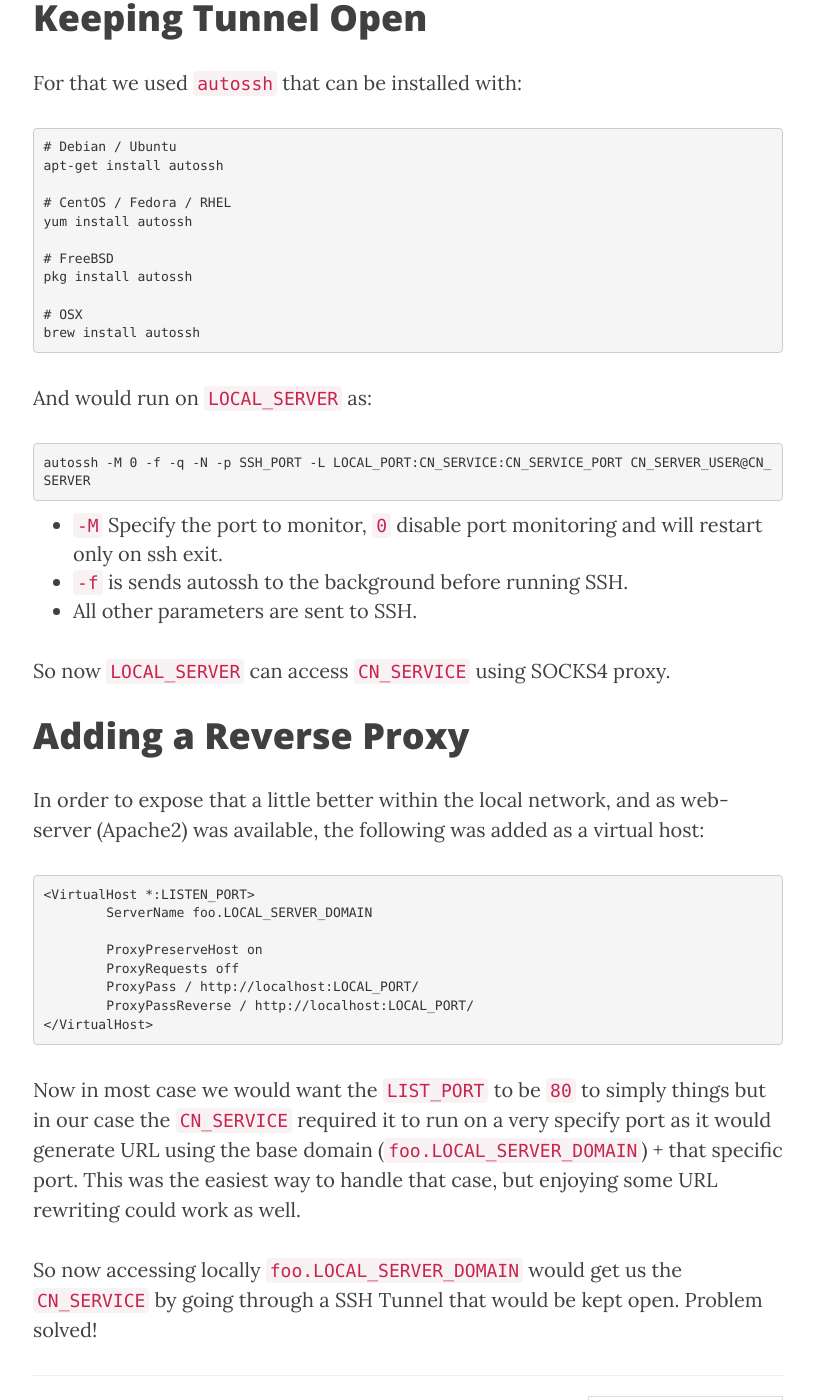
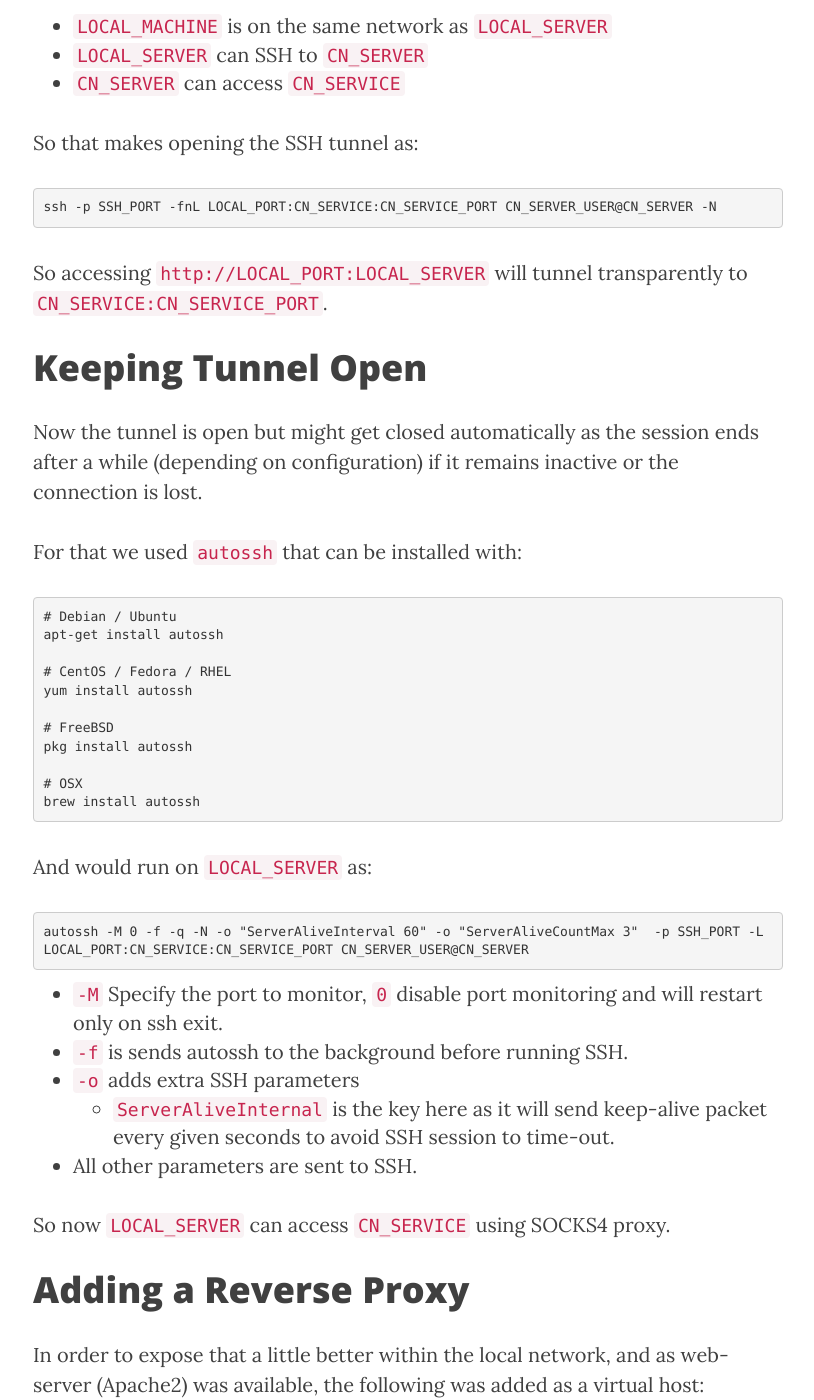
Before and after one commit to thomas-barthelemy/thomas-barthelemy.github.io, a Jekyll site: the page built from _posts/2016-05-25-permanent-ssh-tunnel.markdown, in a window 1280 px wide and 1400 px high, scrolled down 2439 px. Shown: the whole window, without its empty margins (232-1046 px from the left). Built offline with Jekyll 4.4.1, drawn with Linux system fonts in a browser that asks for light colours; nearby versions of some CDN libraries; comment, search, counter and statistics services are not loaded; some of the changed text lies outside the part shown.

Commit message:
Updated ssh tunnel post with ssh keep alive options

```diff
--- a/_posts/2016-05-25-permanent-ssh-tunnel.markdown
+++ b/_posts/2016-05-25-permanent-ssh-tunnel.markdown
@@ -26,7 +26,6 @@ Adding a Reverse Proxy Into it (Apache2):
 
 Background
 ==========
-
 Having to work heavily with resources in China we often have to bang our heads on the
 randomness of the Great Firewall of China and its other more unknown side:
 
@@ -41,9 +40,18 @@ On a long run, having a business VPN is definitely a fair solution but here the
 the issue was so limited that we decided to just hack a little solution by using a
 SSH tunnel, SOCKS4 proxy and an Apache reverse proxy.
 
-Creating an SSH Tunnel
-======================
+Basic SSH Socks Proxy
+=====================
+Creating a basic SSH tunnel to use as a Socks4 proxy is quite easy:
 
+    ssh -p SSH_PORT -D PROXY_PORT -g SSH_USER@SSH_HOST
+
+This is great to use it as an all-purpose proxy in your browser,
+but if we want to map one vhost to a remote one through a SSH tunnel it won't be enough.
+For that we need that tunnel to go to a specific HOST:PORT
+
+Creating host to host SSH Tunnel
+================================
 We have 2 Servers involved (I'll use names instead of actual IP):
  - `LOCAL_SERVER`: Our local server (outside of China)
  - `CN_SERVER`: Our server in China
@@ -64,10 +72,12 @@ So that makes opening the SSH tunnel as:
 
     ssh -p SSH_PORT -fnL LOCAL_PORT:CN_SERVICE:CN_SERVICE_PORT CN_SERVER_USER@CN_SERVER -N
 
-So that opens a SOCKS4 Proxy accessible locally on port `LOCAL_PORT`.
+So accessing `http://LOCAL_PORT:LOCAL_SERVER` will tunnel transparently to `CN_SERVICE:CN_SERVICE_PORT`.
 
 Keeping Tunnel Open
 ===================
+Now the tunnel is open but might get closed automatically as the session ends after a while
+(depending on configuration) if it remains inactive or the connection is lost.
 
 For that we used `autossh` that can be installed with:
 
@@ -85,17 +95,18 @@ For that we used `autossh` that can be installed with:
 
 And would run on `LOCAL_SERVER` as:
 
-    autossh -M 0 -f -q -N -p SSH_PORT -L LOCAL_PORT:CN_SERVICE:CN_SERVICE_PORT CN_SERVER_USER@CN_SERVER
+    autossh -M 0 -f -q -N -o "ServerAliveInterval 60" -o "ServerAliveCountMax 3"  -p SSH_PORT -L LOCAL_PORT:CN_SERVICE:CN_SERVICE_PORT CN_SERVER_USER@CN_SERVER
 
  - `-M` Specify the port to monitor, `0` disable port monitoring and will restart only on ssh exit.
  - `-f` is sends autossh to the background before running SSH.
+ - `-o` adds extra SSH parameters
+   - `ServerAliveInternal` is the key here as it will send keep-alive packet every given seconds to avoid SSH session to time-out.
  - All other parameters are sent to SSH.
 
 So now `LOCAL_SERVER` can access `CN_SERVICE` using SOCKS4 proxy.
 
 Adding a Reverse Proxy
 ======================
-
 In order to expose that a little better within the local network,
 and as web-server (Apache2) was available,
 the following was added as a virtual host:
```
